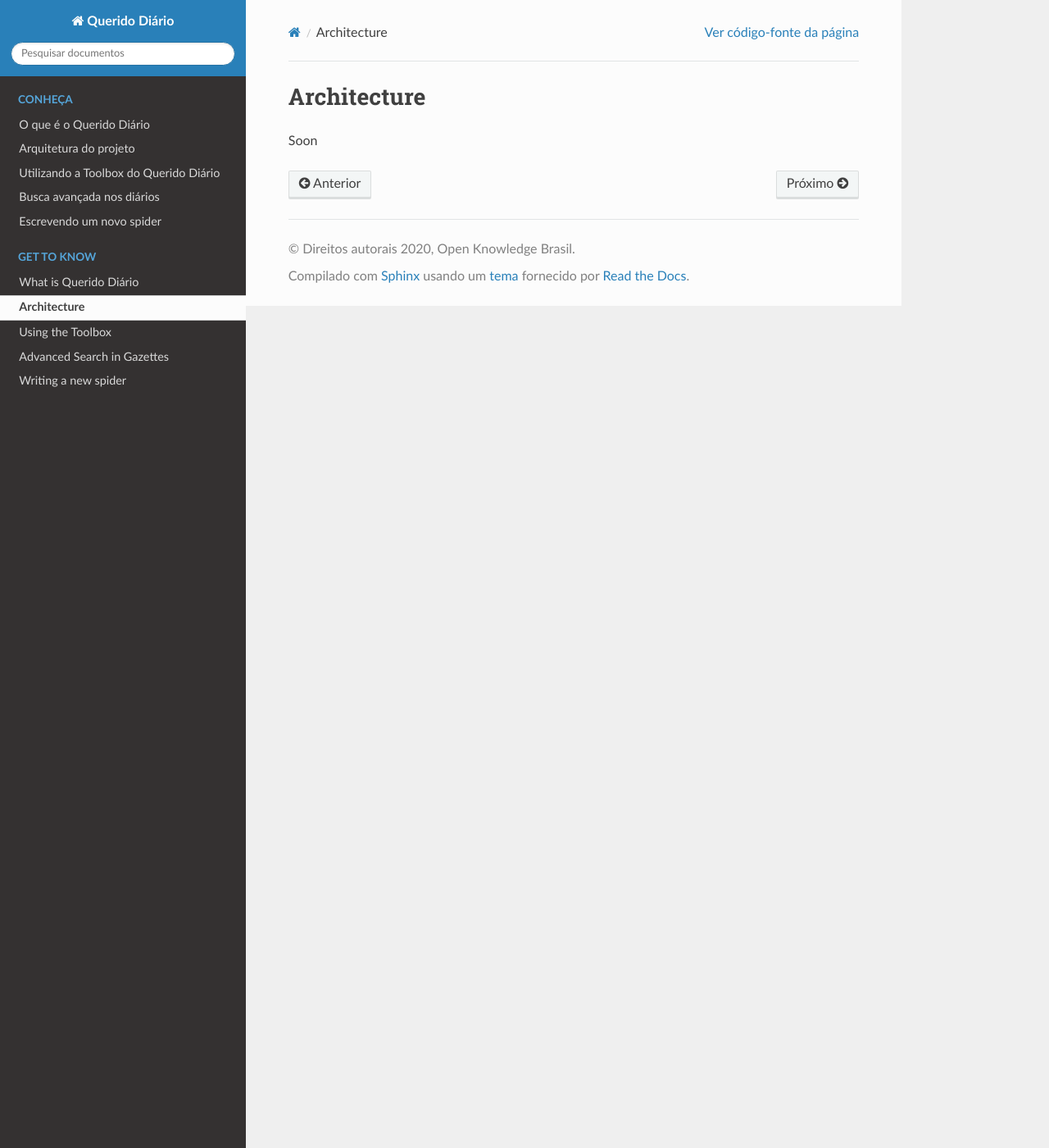
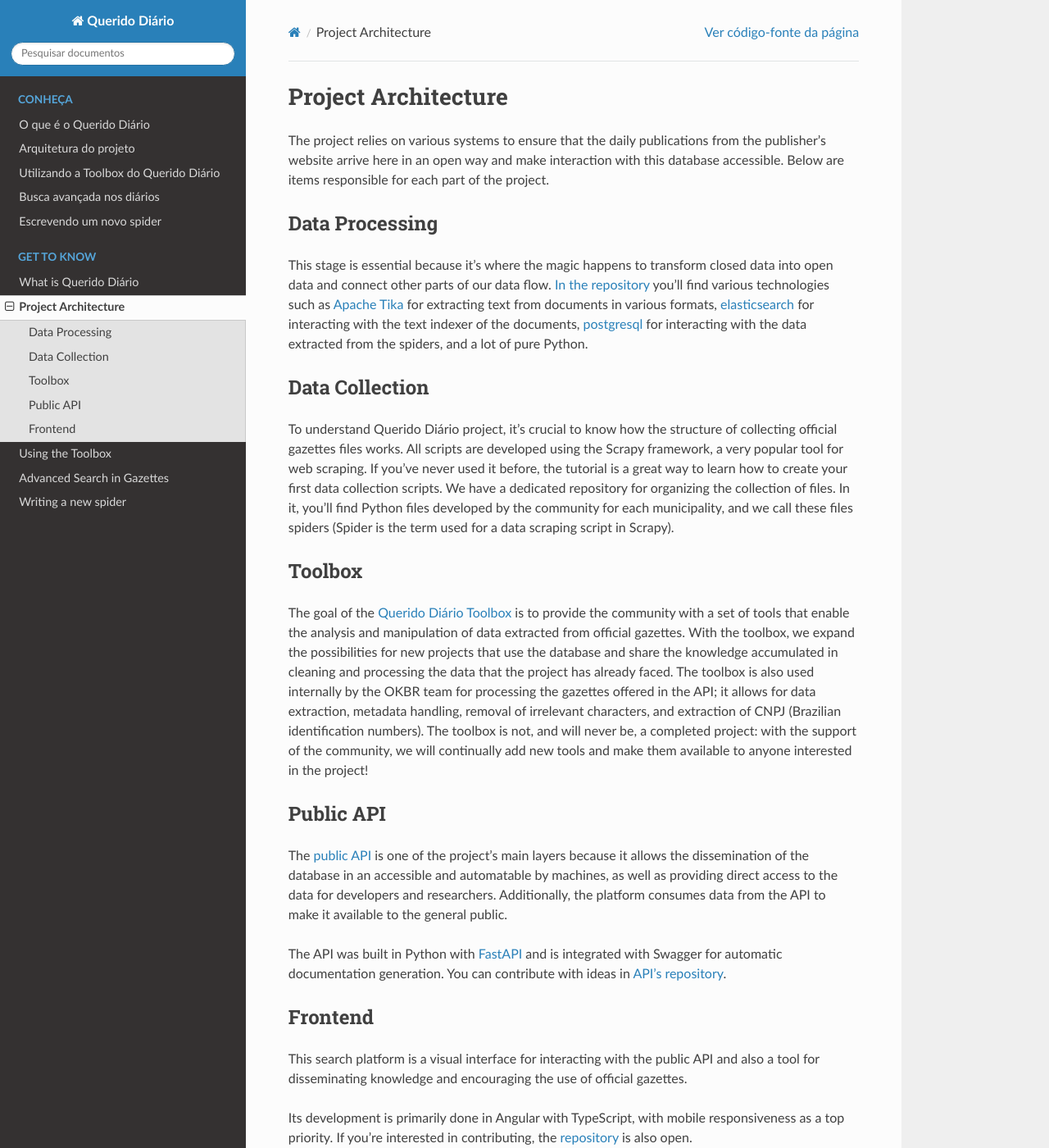
Before and after one commit to okfn-brasil/querido-diario-comunidade, a Sphinx documentation site: the page built from docs/architecture.rst, in a window 1280 px wide and 1400 px high. Shown: the whole window at 82% size. Built offline with Sphinx 7.4.7 and the Read the Docs theme 2.0.0, drawn with Linux system fonts in a browser that asks for light colours.

```diff
--- a/docs/architecture.rst
+++ b/docs/architecture.rst
@@ -1,4 +1,69 @@
-Architecture
-========================
+Project Architecture
+======================
 
-Soon
+The project relies on various systems to ensure that the daily publications
+from the publisher's website arrive here in an open way and make interaction
+with this database accessible. Below are items responsible for each part of the project.
+
+Data Processing
+----------------------
+
+This stage is essential because it's where the magic happens to transform closed data
+into open data and connect other parts of our data flow. `In the repository`_ you'll
+find various technologies such as `Apache Tika`_ for extracting text from documents in
+various formats, `elasticsearch`_ for interacting with the text indexer of the documents,
+`postgresql`_ for interacting with the data extracted from the spiders, and a lot of pure Python.
+
+Data Collection
+---------------
+
+To understand Querido Diário project, it's crucial to know how the structure of
+collecting official gazettes files works. All scripts are developed using the Scrapy framework, a very popular tool for web scraping.
+If you've never used it before, the tutorial is a great way to learn how to
+create your first data collection scripts. We have a dedicated repository for
+organizing the collection of files. In it, you'll find Python files developed by
+the community for each municipality, and we call these files spiders
+(Spider is the term used for a data scraping script in Scrapy).
+
+Toolbox
+-------
+
+The goal of the `Querido Diário Toolbox`_ is to provide the community with a set
+of tools that enable the analysis and manipulation of data extracted from official gazettes.
+With the toolbox, we expand the possibilities for new projects that use the database and share
+the knowledge accumulated in cleaning and processing the data that the project has already faced.
+The toolbox is also used internally by the OKBR team for processing the gazettes offered in the API;
+it allows for data extraction, metadata handling, removal of irrelevant characters, and extraction of CNPJ (Brazilian identification numbers). The toolbox is not, and will never be, a completed project:
+with the support of the community, we will continually add new tools and make them available to anyone
+interested in the project!
+
+Public API
+-----------
+
+The `public API`_ is one of the project's main layers because it allows the
+dissemination of the database in an accessible and automatable by machines,
+as well as providing direct access to the data for developers and researchers. Additionally,
+the platform consumes data from the API to make it available to the general public.
+
+The API was built in Python with `FastAPI`_ and is integrated with Swagger
+for automatic documentation generation. You can contribute with ideas in `API's repository`_.
+
+Frontend
+---------
+
+This search platform is a visual interface for interacting with the public API and also a
+tool for disseminating knowledge and encouraging the use of official gazettes.
+
+Its development is primarily done in Angular with TypeScript, with mobile responsiveness as
+a top priority. If you're interested in contributing, the `repository`_ is also open.
+
+
+.. _In the repository: https://github.com/okfn-brasil/querido-diario-data-processing/
+.. _Apache Tika: https://tika.apache.org/
+.. _elasticsearch: https://www.elastic.co/
+.. _postgresql: https://www.postgresql.org/
+.. _Querido Diário Toolbox: https://github.com/okfn-brasil/querido-diario-toolbox
+.. _public API: https://queridodiario.ok.org.br/api/docs
+.. _FastAPI: https://fastapi.tiangolo.com/
+.. _API's repository: https://github.com/okfn-brasil/querido-diario-api
+.. _repository: https://github.com/okfn-brasil/querido-diario-frontend
```
Also changed, not shown: docs/arquitetura.rst (+6 -31 lines).
